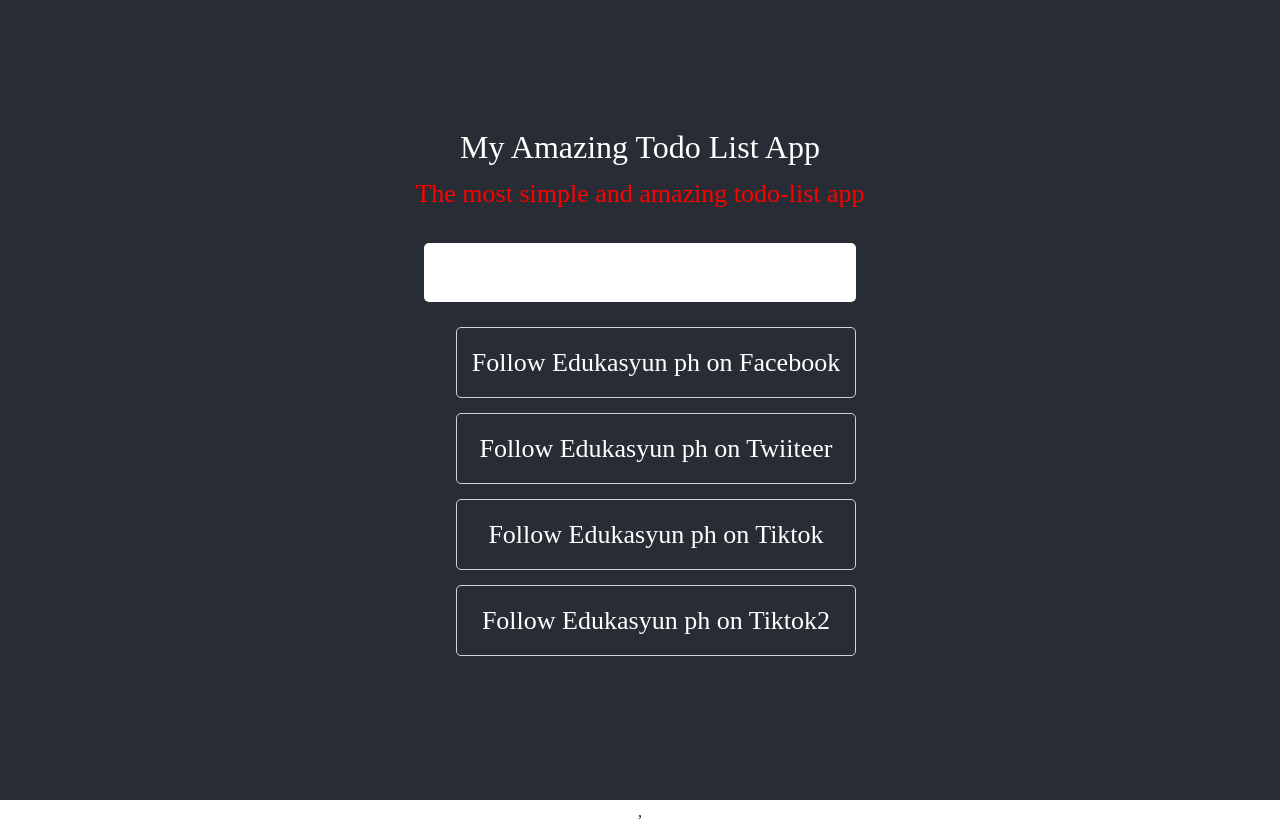
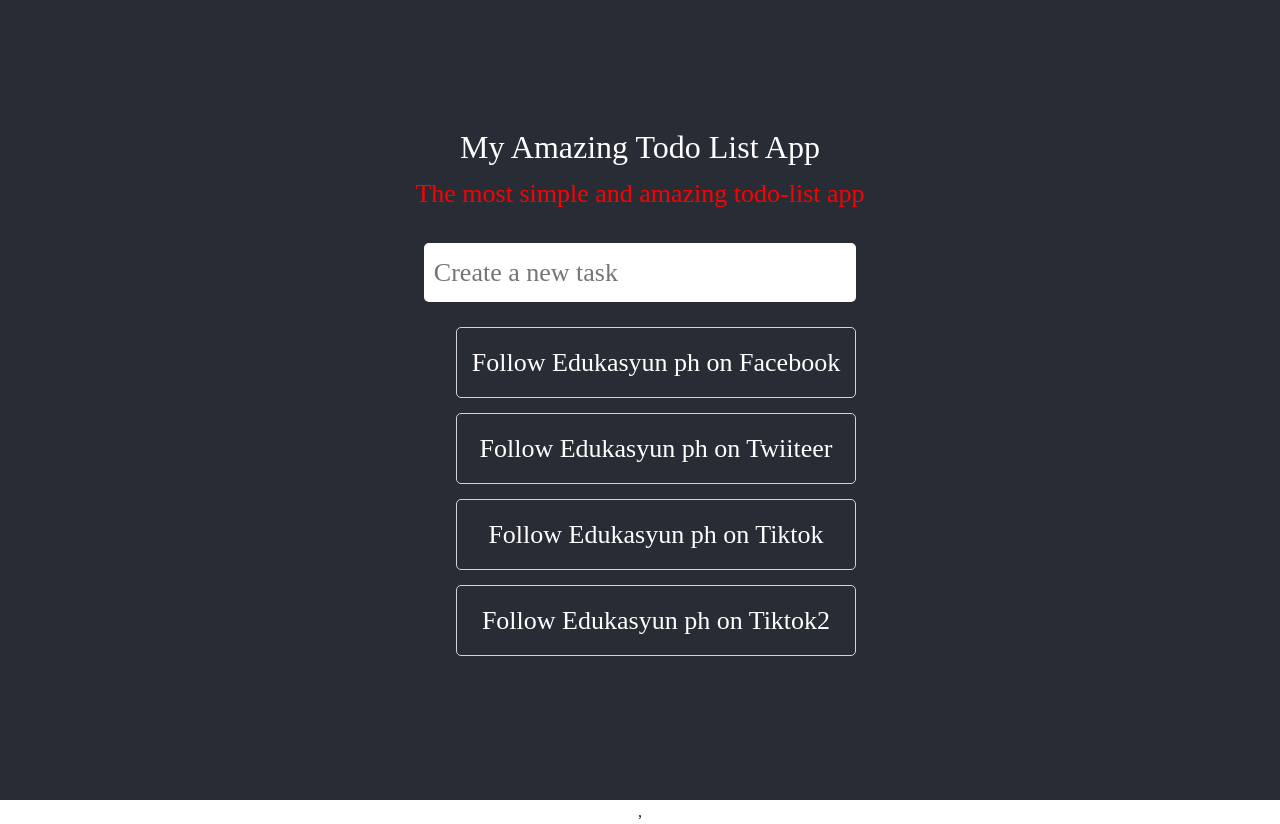
Before and after one commit to AntonDePaz/todolist-react-AWS, a React (Create React App) app: page / in a window 1280 px wide. Built offline with nearby package versions, Linux system fonts and the light colour scheme.

Commit message:
Create Inout

```diff
--- a/src/components/TaskList.js
+++ b/src/components/TaskList.js
@@ -6,8 +6,6 @@ import Task from './Task';
 
 function TaskList() {
 
- // const [list,setList] = useState([]);
- // const [tasks, setTask] = useState();
 
   const taskItems = [
     'Follow Edukasyun ph on Facebook',
@@ -16,24 +14,33 @@ function TaskList() {
     'Follow Edukasyun ph on Tiktok2',
   ];
 
+   const [tasks, setTask] = useState('Jjust another');
 
   // useEffect(()=>{
   //     setTask()
   // });
 
 
-  // const inputTask = (e) => {
-  //   setTask(e.target.value)
-  // }
+  const inputTask = (e) => {
+    setTask(e.target.value)
+  }
 
   // const add = () => {
   //   setList(...list, tasks );
   // }
 
- // console.log(tasks);
+  console.log(tasks);
+
+
     return (
         <div>
-          <input type='text' className='task-input'  />
+          <input
+          type='text'
+          className='task-input'
+          placeholder='Create a new task'
+          onChange={inputTask}
+          //value={tasks}
+          />
 
           <ul>
 
```
